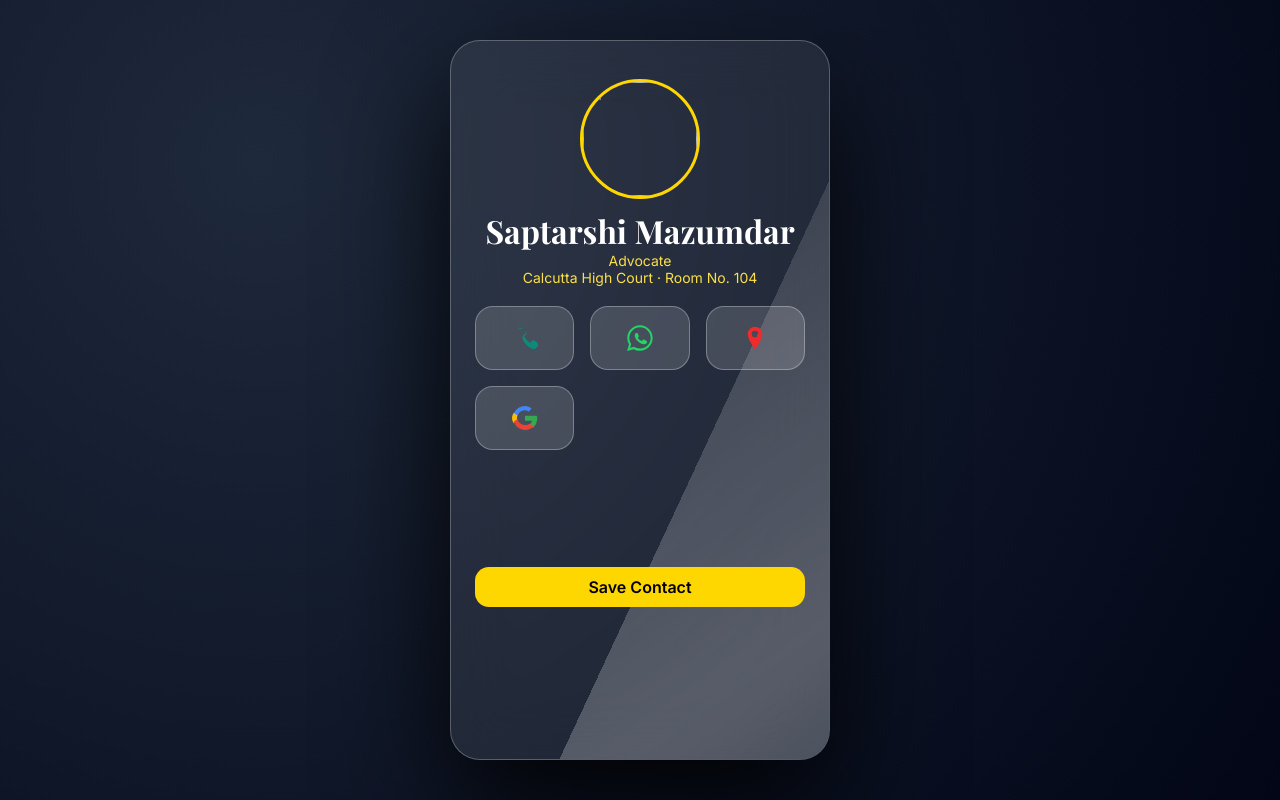
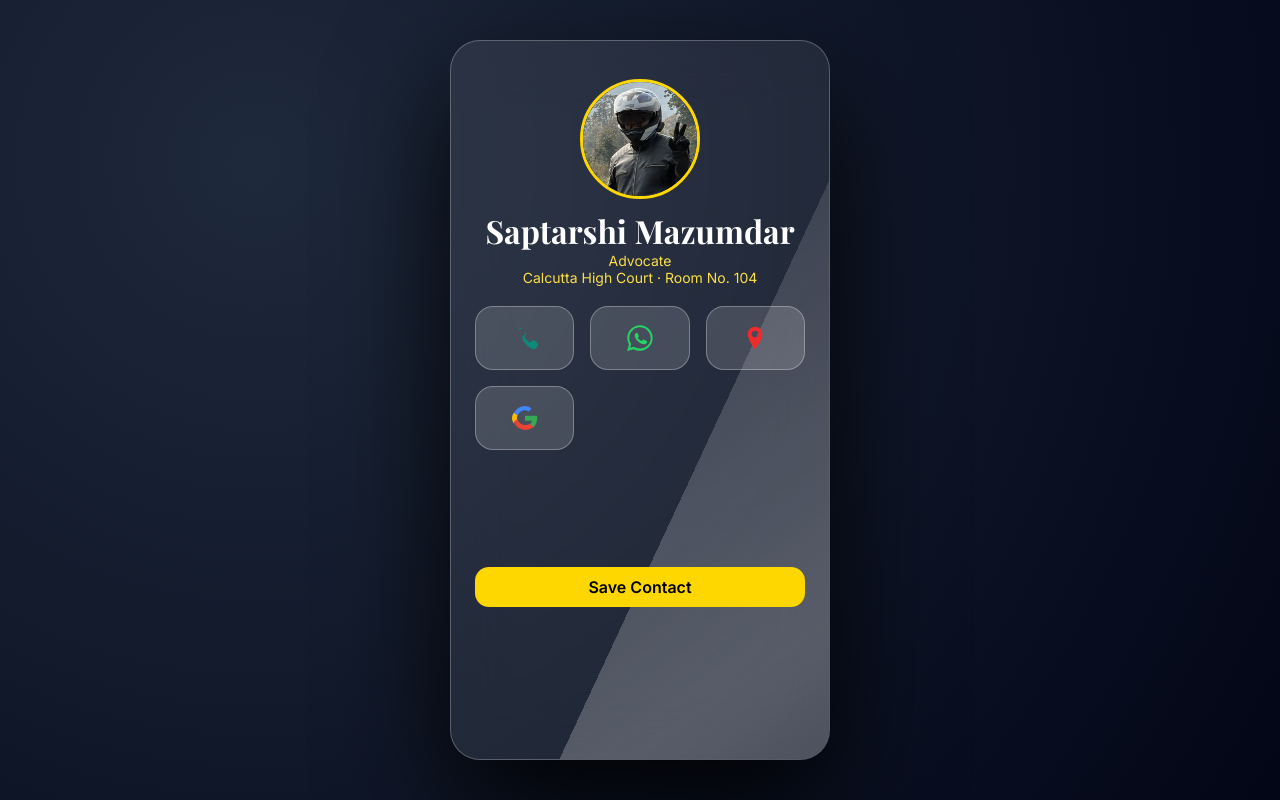
Before and after one commit to sb-rick/saptarshimazumdar-digital-card, a plain HTML site: page index.html in a window 1280 px wide. Drawn offline with nearby package versions, Linux system fonts and the light colour scheme.

Commit message:
Update index.html
Added avatar image

```diff
--- a/index.html
+++ b/index.html
@@ -147,7 +147,7 @@
 
 <div class="card">
 
-  <div class="avatar"><img src="avatar.jpg"></div>
+  <div class="avatar"><img src="avatar.jpeg"></div>
 
   <h1>Saptarshi Mazumdar</h1>
   <div class="subtitle">Advocate</div>
```
